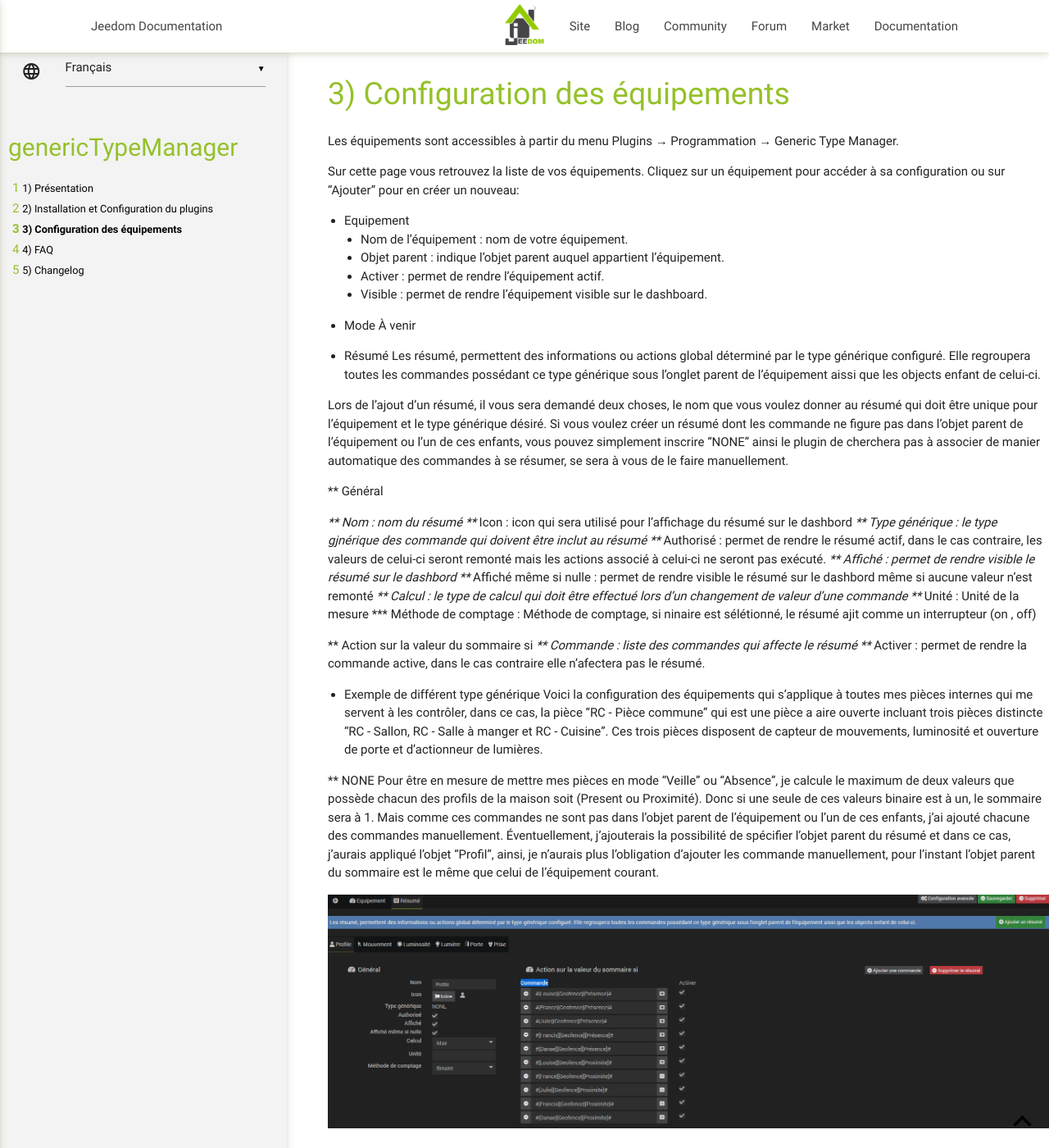
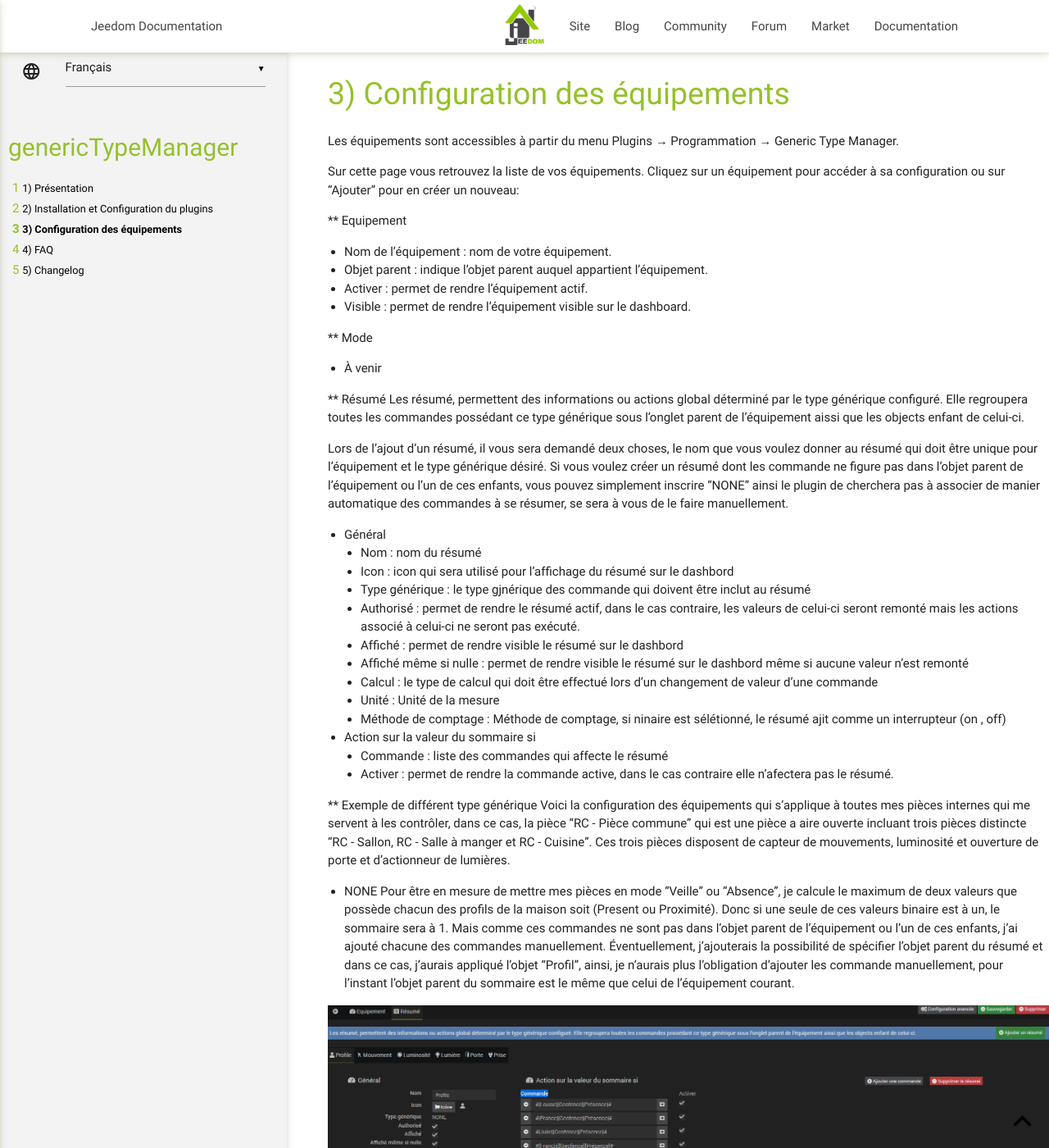
Before and after one commit to fobsoft/jeedom-plugins-documentation, a Jekyll site: the page built from genericTypeManager/fr_FR/index.md, in a window 1280 px wide and 1400 px high, scrolled down 1621 px. Shown: the whole window at 82% size. Built offline with Jekyll 4.4.1, drawn with Linux system fonts in a browser that asks for light colours.

Commit message:
Update index.md

```diff
--- a/genericTypeManager/fr_FR/index.md
+++ b/genericTypeManager/fr_FR/index.md
@@ -42,43 +42,42 @@
 
 Sur cette page vous retrouvez la liste de vos équipements. Cliquez sur un équipement pour accéder à sa configuration ou sur "Ajouter" pour en créer un nouveau:
 
-* Equipement
-  - Nom de l'équipement : nom de votre équipement.
-  - Objet parent : indique l’objet parent auquel appartient l’équipement.
-  - Activer : permet de rendre l’équipement actif.
-  - Visible : permet de rendre l’équipement visible sur le dashboard.
+** Equipement
+  * Nom de l'équipement : nom de votre équipement.
+  * Objet parent : indique l’objet parent auquel appartient l’équipement.
+  * Activer : permet de rendre l’équipement actif.
+  * Visible : permet de rendre l’équipement visible sur le dashboard.
 
-* Mode
-À venir
+** Mode
+  * À venir
 
-* Résumé
+** Résumé
 Les résumé, permettent des informations ou actions global déterminé par le type générique configuré. Elle regroupera toutes les commandes possédant ce type générique sous l'onglet parent de l'équipement aissi que les objects enfant de celui-ci.
 
 Lors de l'ajout d'un résumé, il vous sera demandé deux choses, le nom que vous voulez donner au résumé qui doit être unique pour l'équipement et le type générique désiré. Si vous voulez créer un résumé dont les commande ne figure pas dans l'objet parent de l'équipement ou l'un de ces enfants, vous pouvez simplement inscrire "NONE" ainsi le plugin de cherchera pas à associer de manier automatique des commandes à se résumer, se sera à vous de le faire manuellement.
 
-** Général
+  * Général
+    * Nom : nom du résumé
+    * Icon : icon qui sera utilisé pour l'affichage du résumé sur le dashbord
+    * Type générique : le type gjnérique des commande qui doivent être inclut au résumé
+    * Authorisé : permet de rendre le résumé actif, dans le cas contraire, les valeurs de celui-ci seront remonté mais les actions associé à celui-ci ne seront pas exécuté.
+    * Affiché : permet de rendre visible le résumé sur le dashbord
+    * Affiché même si nulle : permet de rendre visible le résumé sur le dashbord même si aucune valeur n'est remonté
+    * Calcul : le type de calcul qui doit être effectué lors d'un changement de valeur d'une commande
+    * Unité : Unité de la mesure
+    * Méthode de comptage : Méthode de comptage, si ninaire est sélétionné, le résumé ajit comme un interrupteur (on , off)
 
-*** Nom : nom du résumé
-*** Icon : icon qui sera utilisé pour l'affichage du résumé sur le dashbord
-*** Type générique : le type gjnérique des commande qui doivent être inclut au résumé
-*** Authorisé : permet de rendre le résumé actif, dans le cas contraire, les valeurs de celui-ci seront remonté mais les actions associé à celui-ci ne seront pas exécuté.
-*** Affiché : permet de rendre visible le résumé sur le dashbord
-*** Affiché même si nulle : permet de rendre visible le résumé sur le dashbord même si aucune valeur n'est remonté
-*** Calcul : le type de calcul qui doit être effectué lors d'un changement de valeur d'une commande
-*** Unité : Unité de la mesure
-*** Méthode de comptage : Méthode de comptage, si ninaire est sélétionné, le résumé ajit comme un interrupteur (on , off)
+  * Action sur la valeur du sommaire si
+    * Commande : liste des commandes qui affecte le résumé
+    * Activer : permet de rendre la commande active, dans le cas contraire elle n'afectera pas le résumé.
 
-** Action sur la valeur du sommaire si
-*** Commande : liste des commandes qui affecte le résumé
-*** Activer : permet de rendre la commande active, dans le cas contraire elle n'afectera pas le résumé.
-
-* Exemple de différent type générique
+** Exemple de différent type générique
 Voici la configuration des équipements qui s'applique à toutes mes pièces internes qui me servent à les contrôler, dans ce cas, la pièce "RC - Pièce commune" qui est une pièce a aire ouverte incluant trois pièces distincte "RC - Sallon, RC - Salle à manger et RC - Cuisine". Ces trois pièces disposent de capteur de mouvements, luminosité et ouverture de porte et d'actionneur de lumières.
 
-** NONE
-Pour être en mesure de mettre mes pièces en mode "Veille" ou "Absence", je calcule le maximum de deux valeurs que possède chacun des profils de la maison soit (Present ou Proximité). Donc si une seule de ces valeurs binaire est à un, le sommaire sera à 1. Mais comme ces commandes ne sont pas dans l'objet parent de l'équipement ou l'un de ces enfants, j'ai ajouté chacune des commandes manuellement. Éventuellement, j'ajouterais la possibilité de spécifier l'objet parent du résumé et dans ce cas, j'aurais appliqué l'objet "Profil", ainsi, je n'aurais plus l'obligation d'ajouter les commande manuellement, pour l'instant l'objet parent du sommaire est le même que celui de l'équipement courant.
+  * NONE
+  Pour être en mesure de mettre mes pièces en mode "Veille" ou "Absence", je calcule le maximum de deux valeurs que possède chacun des profils de la maison soit (Present ou Proximité). Donc si une seule de ces valeurs binaire est à un, le sommaire sera à 1. Mais comme ces commandes ne sont pas dans l'objet parent de l'équipement ou l'un de ces enfants, j'ai ajouté chacune des commandes manuellement. Éventuellement, j'ajouterais la possibilité de spécifier l'objet parent du résumé et dans ce cas, j'aurais appliqué l'objet "Profil", ainsi, je n'aurais plus l'obligation d'ajouter les commande manuellement, pour l'instant l'objet parent du sommaire est le même que celui de l'équipement courant.
 
-![RésuméNone](../images/RésuméNone.png)
+  ![RésuméNone](../images/RésuméNone.png)
 
 # FAQ
 Pour toute question ou problème, écrivez-moi au fobsoft@gmail.com
```
